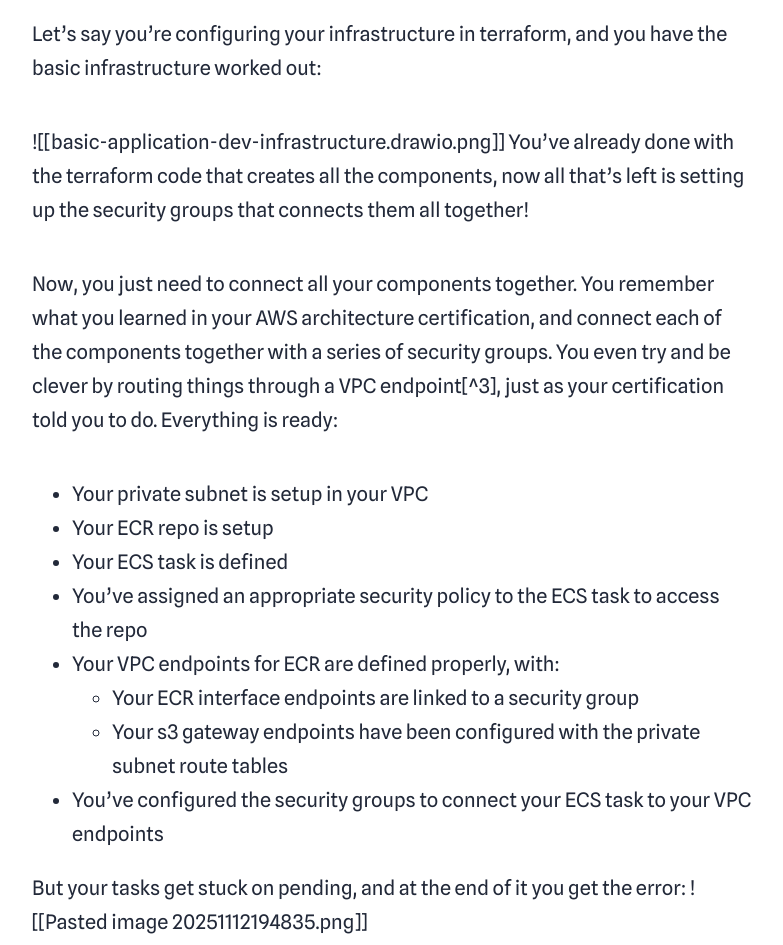
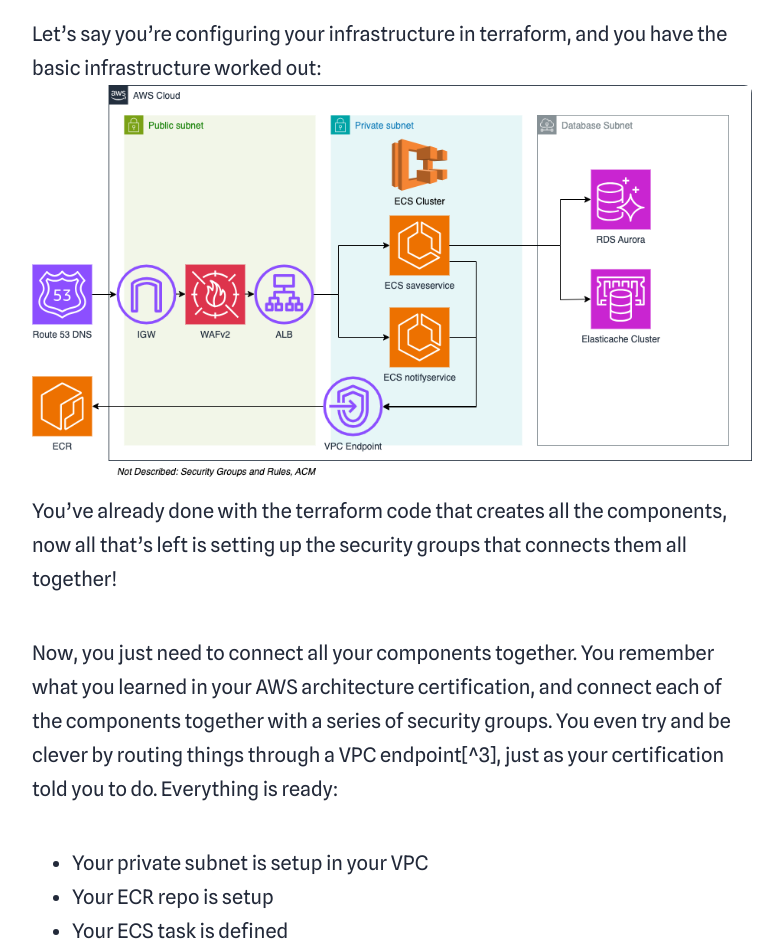
Before and after one commit to j-chan-hkust/j-chan-hkust.github.io, an Astro site: page /hidden/ecs-2-ecr-via-privatelink in a window 1280 px wide. Shown: the part 647-1592 px from the top of the page, without its empty margins (248-1031 px from the left). Built offline with nearby package versions, Linux system fonts and the light colour scheme; Astro itself is replaced by a stand-in of ours; some packages are replaced by stand-ins of ours.

Commit message:
fix: fixing image paths

```diff
--- a/src/content/hidden/ecs-2-ecr-via-privatelink.md
+++ b/src/content/hidden/ecs-2-ecr-via-privatelink.md
@@ -9,8 +9,7 @@
 
 ### It can't be that hard can it?
 Let's say you're configuring your infrastructure in terraform, and you have the basic infrastructure worked out:
-
-![[basic-application-dev-infrastructure.drawio.png]]
+![example infrastructure](../../assets/basic-application-dev-infrastructure.drawio.png)
 You've already done with the terraform code that creates all the components, now all that's left is setting up the security groups that connects them all together!
 
 Now, you just need to connect all your components together. You remember what you learned in your AWS architecture certification, and connect each of the components together with a series of security groups. You even try and be clever by routing things through a VPC endpoint[^3], just as your certification told you to do. Everything is ready:
@@ -24,7 +23,7 @@
 - You've configured the security groups to connect your ECS task to your VPC endpoints
 
 But your tasks get stuck on pending, and at the end of it you get the error:
-![[Pasted image 20251112194835.png]]
+![error messafge](../../assets/error-message.png)
 
 Hm.
 ### What it probably is[^2]
```
Also changed, not shown: src/assets/error-message.png (renamed from src/assets/Pasted image 20251112194835.png).
